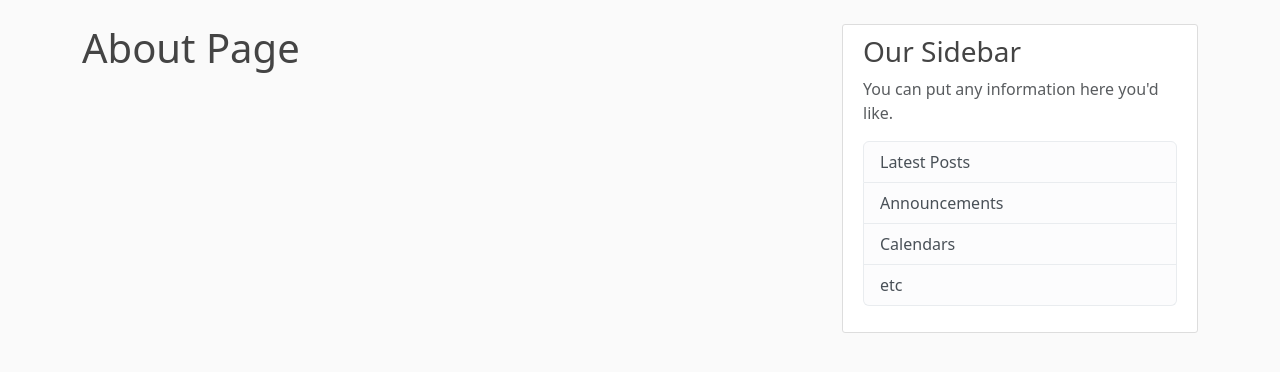
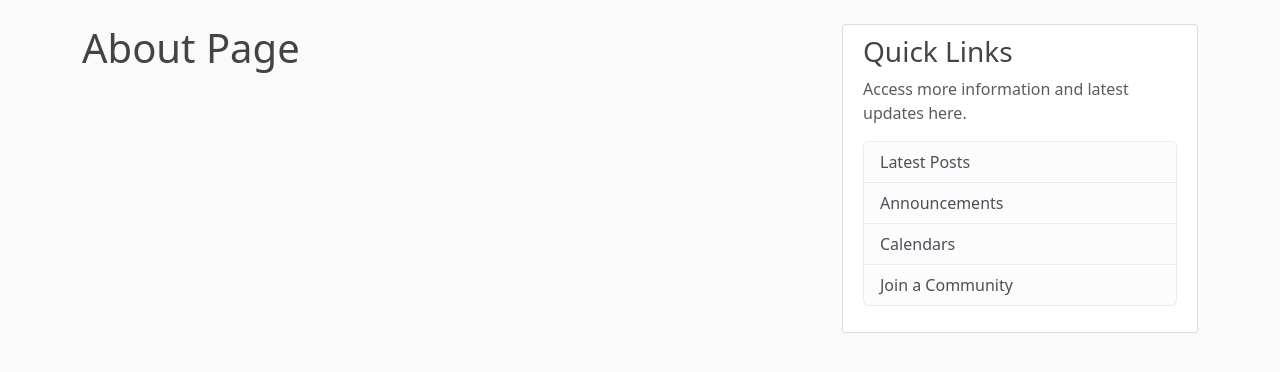
Before and after one commit to Bakedbear/Flask-Blog, a Flask app: page /about in a window 1280 px wide. Shown: the part 56-428 px from the top of the page. Run offline with Flask 3, Linux system fonts and the light colour scheme.

Commit message:
updated read me

```diff
--- a/flaskblog/templates/layout.html
+++ b/flaskblog/templates/layout.html
@@ -61,13 +61,13 @@
 	    </div>
 	    <div class="col-md-4">
 	      <div class="content-section">
-	        <h3>Our Sidebar</h3>
-	        <p class='text-muted'>You can put any information here you'd like.
+	        <h3>Quick Links</h3>
+	        <p class='text-muted'>Access more information and latest updates here.
 	          <ul class="list-group">
 	            <li class="list-group-item list-group-item-light">Latest Posts</li>
 	            <li class="list-group-item list-group-item-light">Announcements</li>
 	            <li class="list-group-item list-group-item-light">Calendars</li>
-	            <li class="list-group-item list-group-item-light">etc</li>
+	            <li class="list-group-item list-group-item-light">Join a Community</li>
 	          </ul>
 	        </p>
 	      </div>
```
Also changed, not shown: flaskblog/requirements.txt (added, +7 -0 lines), 9 other files.
